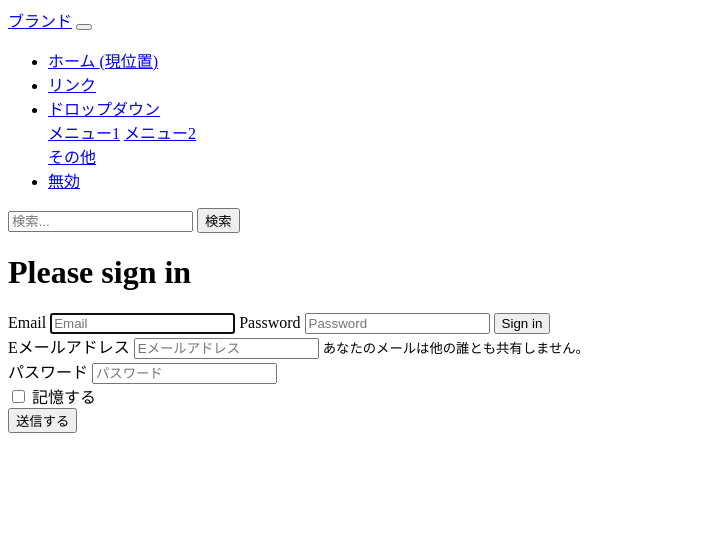
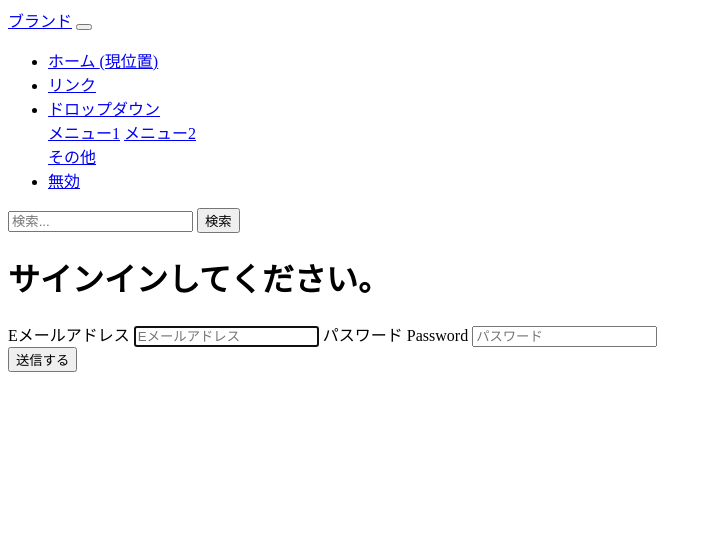
Before and after one commit to junpeko5/symfony_playground, a Symfony app: template templates/security/login.html.twig in a window 1280 px wide. Shown: the top 533 px of the page, without its empty margins (0-712 px from the left). Run offline with Twig, Linux system fonts and the light colour scheme; the template is opened without the code that fills it, so the values that code supplies are empty; some libraries are stand-ins or nearby versions.

Commit message:
ログイン画面にbootstrapのクラスを適用

```diff
--- /dev/null
+++ b/templates/frontend/navbar/navbar.html.twig
@@ -0,0 +1,35 @@
+<nav class="navbar navbar-expand-lg navbar-light bg-light">
+    <a class="navbar-brand" href="#">ブランド</a>
+    <button type="button" class="navbar-toggler" data-toggle="collapse" data-target="#Navber" aria-controls="Navber" aria-expanded="false" aria-label="ナビゲーションの切替">
+        <span class="navbar-toggler-icon"></span>
+    </button>
+
+    <div class="collapse navbar-collapse" id="Navber">
+        <ul class="navbar-nav mr-auto">
+            <li class="nav-item active">
+                <a class="nav-link" href="#">ホーム <span class="sr-only">(現位置)</span></a>
+            </li>
+            <li class="nav-item">
+                <a class="nav-link" href="#">リンク</a>
+            </li>
+            <li class="nav-item dropdown">
+                <a href="#" class="nav-link dropdown-toggle" id="navbarDropdown" role="button" data-toggle="dropdown" aria-haspopup="true" aria-expanded="false">
+                    ドロップダウン
+                </a>
+                <div class="dropdown-menu" aria-labelledby="navbarDropdown">
+                    <a class="dropdown-item" href="#">メニュー1</a>
+                    <a class="dropdown-item" href="#">メニュー2</a>
+                    <div class="dropdown-divider"></div>
+                    <a class="dropdown-item" href="#">その他</a>
+                </div>
+            </li>
+            <li class="nav-item">
+                <a class="nav-link disabled" href="#" tabindex="-1" aria-disabled="true">無効</a>
+            </li>
+        </ul>
+        <form class="form-inline my-2 my-lg-0">
+            <input type="search" class="form-control mr-sm-2" placeholder="検索..." aria-label="検索...">
+            <button type="submit" class="btn btn-outline-success my-2 my-sm-0">検索</button>
+        </form>
+    </div><!-- /.navbar-collapse -->
+</nav>
--- a/templates/security/login.html.twig
+++ b/templates/security/login.html.twig
@@ -3,41 +3,9 @@
 {% block title %}Log in!{% endblock %}
 
 {% block body %}
-    <nav class="navbar navbar-expand-lg navbar-light bg-light">
-        <a class="navbar-brand" href="#">ブランド</a>
-        <button type="button" class="navbar-toggler" data-toggle="collapse" data-target="#Navber" aria-controls="Navber" aria-expanded="false" aria-label="ナビゲーションの切替">
-            <span class="navbar-toggler-icon"></span>
-        </button>
+    <div class="container">
+        {{ include('frontend/navbar/navbar.html.twig') }}
 
-        <div class="collapse navbar-collapse" id="Navber">
-            <ul class="navbar-nav mr-auto">
-                <li class="nav-item active">
-                    <a class="nav-link" href="#">ホーム <span class="sr-only">(現位置)</span></a>
-                </li>
-                <li class="nav-item">
-                    <a class="nav-link" href="#">リンク</a>
-                </li>
-                <li class="nav-item dropdown">
-                    <a href="#" class="nav-link dropdown-toggle" id="navbarDropdown" role="button" data-toggle="dropdown" aria-haspopup="true" aria-expanded="false">
-                        ドロップダウン
-                    </a>
-                    <div class="dropdown-menu" aria-labelledby="navbarDropdown">
-                        <a class="dropdown-item" href="#">メニュー1</a>
-                        <a class="dropdown-item" href="#">メニュー2</a>
-                        <div class="dropdown-divider"></div>
-                        <a class="dropdown-item" href="#">その他</a>
-                    </div>
-                </li>
-                <li class="nav-item">
-                    <a class="nav-link disabled" href="#" tabindex="-1" aria-disabled="true">無効</a>
-                </li>
-            </ul>
-            <form class="form-inline my-2 my-lg-0">
-                <input type="search" class="form-control mr-sm-2" placeholder="検索..." aria-label="検索...">
-                <button type="submit" class="btn btn-outline-success my-2 my-sm-0">検索</button>
-            </form>
-        </div><!-- /.navbar-collapse -->
-    </nav>
         <form method="post">
             {% if error %}
                 <div class="alert alert-danger">{{ error.messageKey|trans(error.messageData, 'security') }}</div>
@@ -45,13 +13,15 @@
 
             {% if app.user %}
                 <div class="checkbox mb-3">You are logged in as {{ app.user.username }}, <a href="{{ path('app_logout') }}">Logout</a>
+                </div>
             {% endif %}
 
-    <h1 class="h3 mb-3 font-weight-normal">Please sign in</h1>
-    <label for="inputEmail" class="sr-only">Email</label>
-    <input type="email" value="{{ last_username }}" name="email" id="inputEmail" class="form-control" placeholder="Email" required autofocus>
+            <h1 class="h3 mb-3 font-weight-normal">サインインしてください。</h1>
+            <label for="inputEmail" class="sr-only">Eメールアドレス</label>
+            <input type="email" value="{{ last_username }}" name="email" id="inputEmail" class="form-control" placeholder="Eメールアドレス" required autofocus>
+            <label for="inputPassword">パスワード</label>
             <label for="inputPassword" class="sr-only">Password</label>
-    <input type="password" name="password" id="inputPassword" class="form-control" placeholder="Password" required>
+            <input type="password" name="password" id="inputPassword" class="form-control" placeholder="パスワード" required>
 
             <input type="hidden" name="_csrf_token"
                    value="{{ csrf_token('authenticate') }}"
@@ -66,26 +36,15 @@
                             <input type="checkbox" name="_remember_me"> Remember me
                         </label>
                     </div>
-    #}
-
-    <button class="btn btn-lg btn-primary" type="submit">
-        Sign in
-    </button>
-</form>
-    <form>
+{#                #}
+{#            <div class="form-group form-check">#}
+{#                <input type="checkbox" class="form-check-input" id="exampleCheck1">#}
+{#                <label class="form-check-label" for="exampleCheck1">記憶する</label>#}
+{#            </div>#}
             <div class="form-group">
-            <label for="exampleInputEmail1">Eメールアドレス</label>
-            <input type="email" class="form-control" id="exampleInputEmail1" placeholder="Eメールアドレス">
-            <small class="text-muted">あなたのメールは他の誰とも共有しません。</small>
+                <div class="col-sm-10">
+                    <button type="submit" class="btn btn-primary">送信する</button>
                 </div>
-        <div class="form-group">
-            <label for="exampleInputPassword1">パスワード</label>
-            <input type="password" class="form-control" id="exampleInputPassword1" placeholder="パスワード">
             </div>
-        <div class="form-group form-check">
-            <input type="checkbox" class="form-check-input" id="exampleCheck1">
-            <label class="form-check-label" for="exampleCheck1">記憶する</label>
-        </div>
-        <button type="submit" class="btn btn-primary">送信する</button>
         </form>
 {% endblock %}
```
Lines whose indentation alone changed are shown as unchanged.
